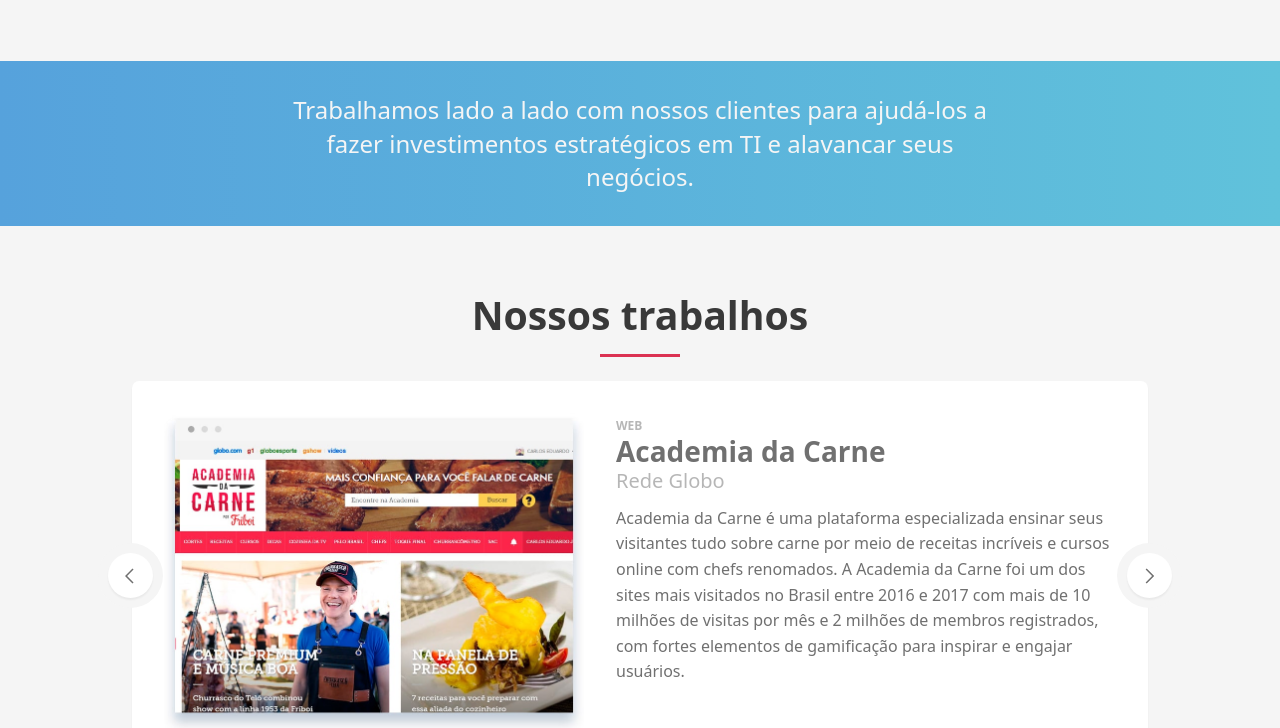
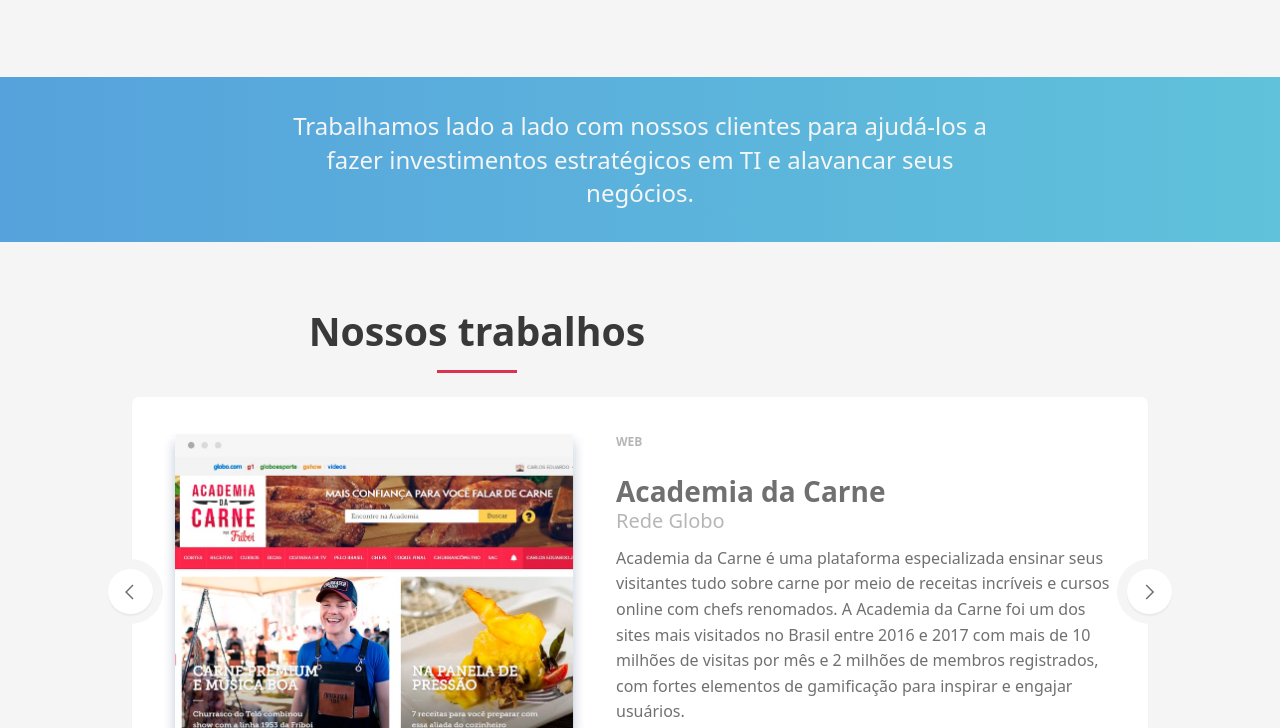
Before and after one commit to thiagopaim/informant-website, an Astro site: page / in a window 1280 px wide. Shown: the part 2072-2800 px from the top of the page. Built offline with nearby package versions, Linux system fonts and the light colour scheme; Astro itself is replaced by a stand-in of ours.

Commit message:
global css adjustments

```diff
--- a/src/layouts/Layout.astro
+++ b/src/layouts/Layout.astro
@@ -59,10 +59,15 @@ const { title } = Astro.props;
 	}
 
   h1 {
+    max-width: 690px;
+    line-height: 125%;
+    font-size: 2.45rem;
+    margin-bottom: 1.5rem;
     color: var(--color-title);
-    font-size: 2.45rem;
-    line-height: 125%;
-    margin-bottom: 1.5rem;
+
+    @media screen and (max-width: 720px) {
+      font-size: 2rem;
+    }
   }
 
   h1:after {
@@ -72,6 +77,14 @@ const { title } = Astro.props;
     height: 3px;
     margin: 15px 0 0 0;
     background-color: var(--color-primary);
+  }
+
+  p {
+    margin-bottom: 1.5rem;
+  }
+
+  ul {
+    list-style-position: inside;
   }
 
   img {
```
